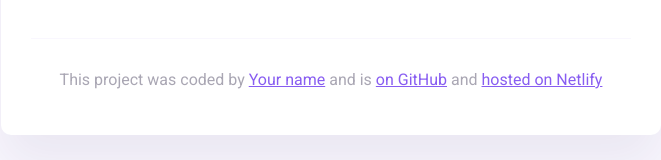
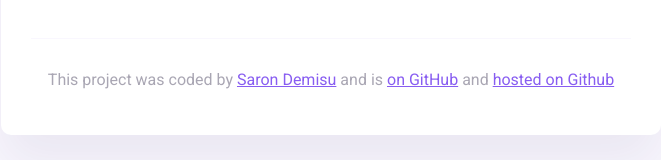
Before and after one commit to Saron-A/sheCodes-Hosting-challenge, a website built with Parcel: page index.html in a window 1280 px wide. Shown: the part 325-485 px from the top of the page, without its empty margins (309-970 px from the left). Built offline with nearby package versions, Linux system fonts and the light colour scheme.

Commit message:
Second commit

```diff
--- a/index.html
+++ b/index.html
@@ -47,9 +47,11 @@
       <footer>
         <p>
           This project was coded by
-          <a href="#" target="_blank">Your name</a> and is
-          <a href="#" target="_blank"> on GitHub</a> and
-          <a href="#" target="_blank">hosted on Netlify</a>
+          <a href="https://github.com/Saron-A" rel="noopener" target="_blank"
+            >Saron Demisu</a
+          >
+          and is <a href="#" target="_blank"> on GitHub</a> and
+          <a href="#" target="_blank">hosted on Github</a>
         </p>
       </footer>
     </div>
```
Also changed, not shown: package.json (line endings or trailing spaces).
